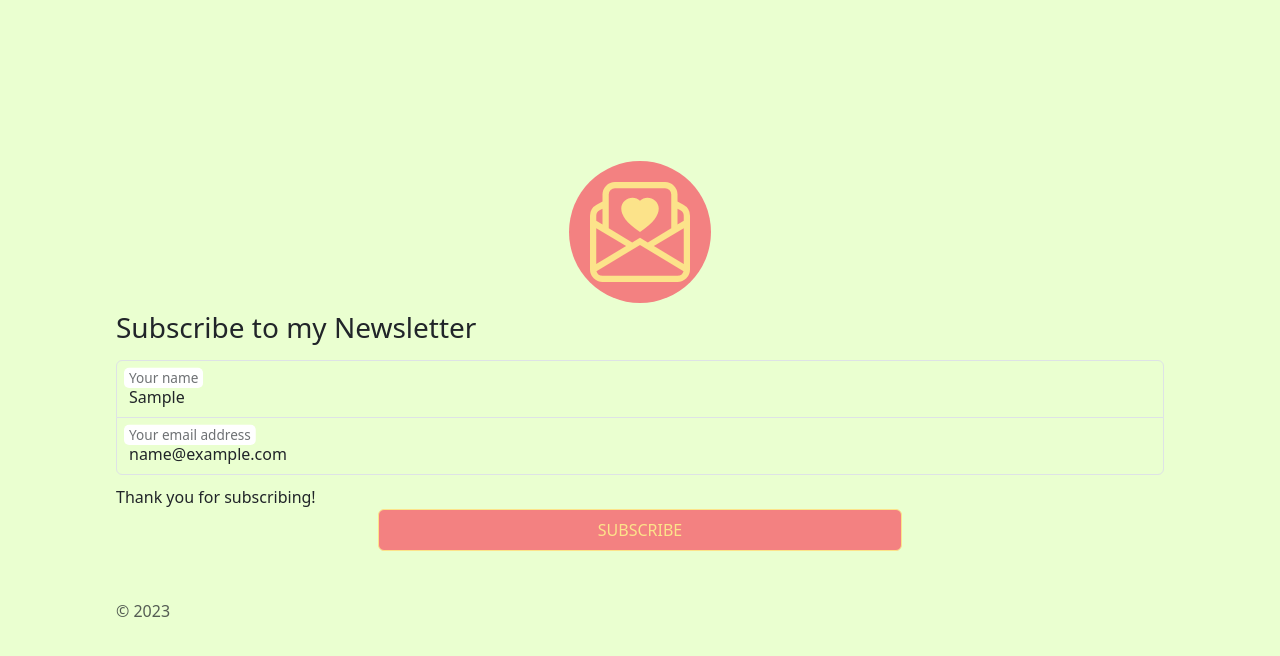
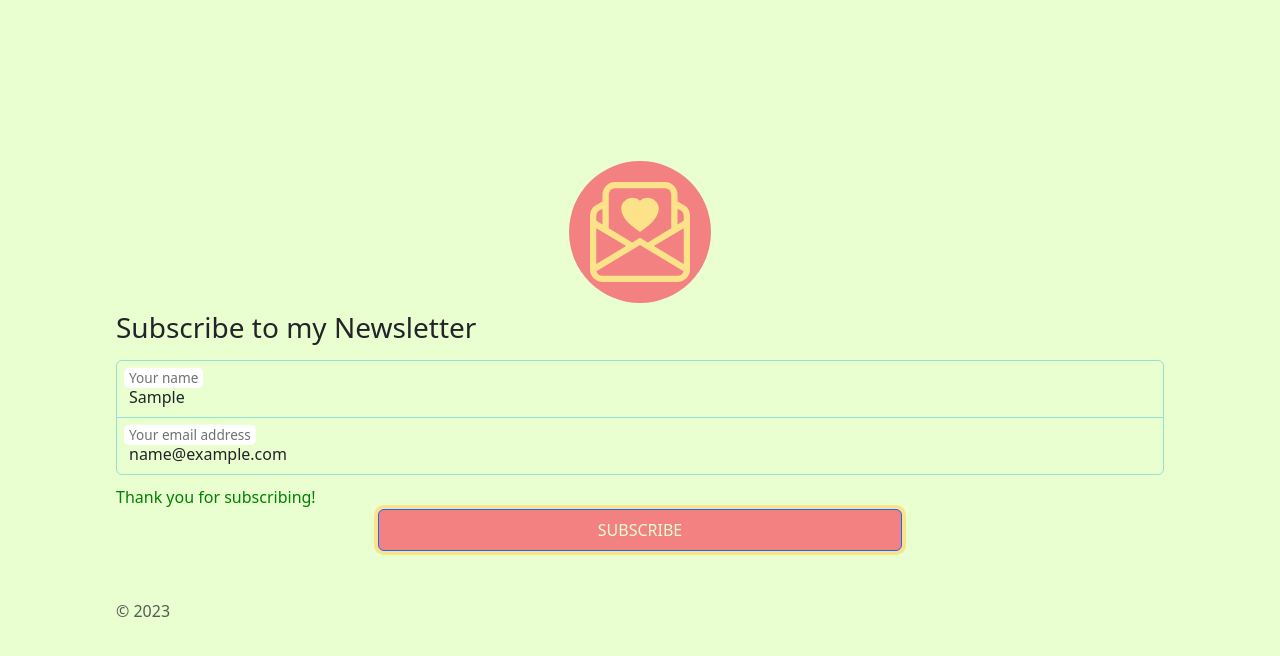
Before and after one commit to dylanmikai/dailyui-signup-page, a website: page public/index.html in a window 1280 px wide. Both pictures are taken after typing "Sample", "name@example.com" into the empty fields and a click on the button "SUBSCRIBE". Drawn offline with nearby package versions, Linux system fonts and the light colour scheme.

Commit message:
tweaked wording and colours.

```diff
--- a/public/styles.css
+++ b/public/styles.css
@@ -8,6 +8,7 @@ body {
 
 .form-signup input {
   background-color: #EAFFD0;
+  border-color: #95E1D3;
 }
 .form-signup {
   max-width: 1080px;
@@ -34,14 +35,13 @@ svg {
 
 .btn {
   background-color: #F38181;
-  border-color: #FCE38A;
-  color: #FCE38A;
+  box-shadow: 0 0 0 0.25rem #FCE38A;
+  color: #EAFFD0;
 }
 
 .btn:hover {
   background-color: #F38181;
-  border-color: #95E1D3;
-  color: #95E1D3;
+
 
 }
 
@@ -64,3 +64,11 @@ svg {
   border-bottom-right-radius: 0;
   border-bottom-left-radius: 0;
 }
+
+.error {
+  color: red;
+}
+
+.success {
+  color: green;
+}
```
